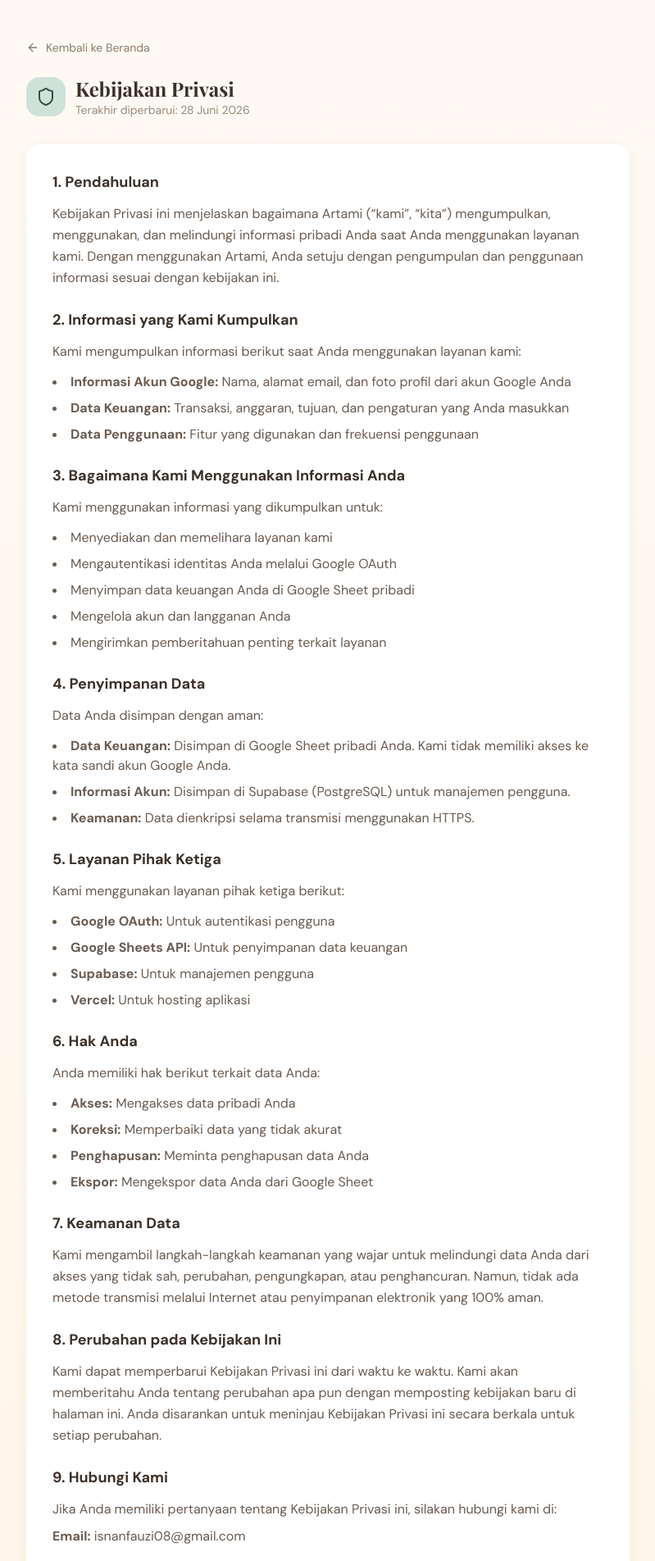
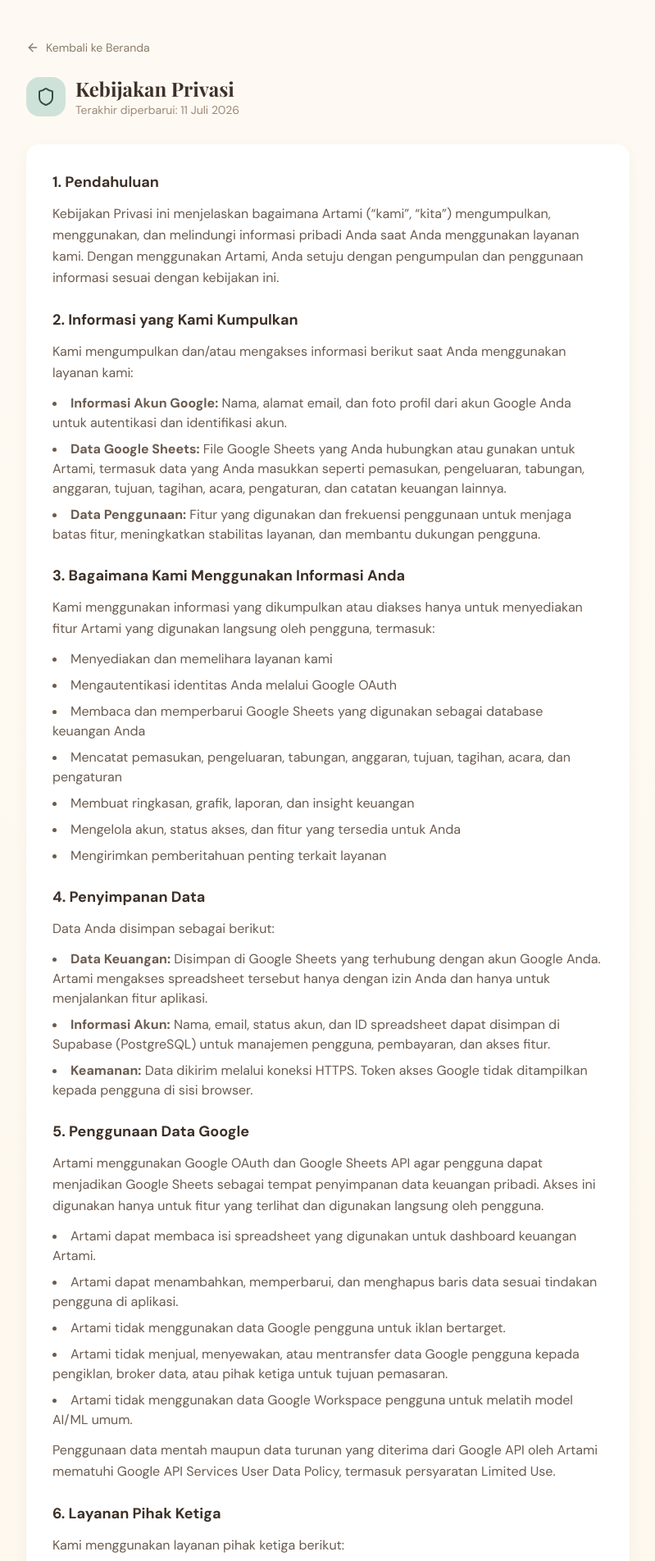
Before and after one commit to isnanfauziart/Financetestisnan, a Next.js app: page /privacy in a window 1280 px wide. Shown: the top 1904 px of the page at 82% size, without its empty margins (240-1039 px from the left). Built offline with nearby package versions, Linux system fonts and the light colour scheme; a web font is replaced by a local one.

Commit message:
docs: update privacy policy for Google OAuth

```diff
--- a/src/app/privacy/page.js
+++ b/src/app/privacy/page.js
@@ -25,7 +25,7 @@
                 Kebijakan Privasi
               </h1>
               <p className="text-sm text-earth-500">
-                Terakhir diperbarui: 28 Juni 2026
+                Terakhir diperbarui: 11 Juli 2026
               </p>
             </div>
           </div>
@@ -43,17 +43,17 @@
           <section>
             <h2 className="text-lg font-bold text-earth-900 mb-3">2. Informasi yang Kami Kumpulkan</h2>
             <p className="text-earth-700 leading-relaxed mb-3">
-              Kami mengumpulkan informasi berikut saat Anda menggunakan layanan kami:
+              Kami mengumpulkan dan/atau mengakses informasi berikut saat Anda menggunakan layanan kami:
             </p>
             <ul className="list-disc list-inside space-y-2 text-earth-700">
               <li>
-                <strong>Informasi Akun Google:</strong> Nama, alamat email, dan foto profil dari akun Google Anda
+                <strong>Informasi Akun Google:</strong> Nama, alamat email, dan foto profil dari akun Google Anda untuk autentikasi dan identifikasi akun.
               </li>
               <li>
-                <strong>Data Keuangan:</strong> Transaksi, anggaran, tujuan, dan pengaturan yang Anda masukkan
+                <strong>Data Google Sheets:</strong> File Google Sheets yang Anda hubungkan atau gunakan untuk Artami, termasuk data yang Anda masukkan seperti pemasukan, pengeluaran, tabungan, anggaran, tujuan, tagihan, acara, pengaturan, dan catatan keuangan lainnya.
               </li>
               <li>
-                <strong>Data Penggunaan:</strong> Fitur yang digunakan dan frekuensi penggunaan
+                <strong>Data Penggunaan:</strong> Fitur yang digunakan dan frekuensi penggunaan untuk menjaga batas fitur, meningkatkan stabilitas layanan, dan membantu dukungan pengguna.
               </li>
             </ul>
           </section>
@@ -61,13 +61,15 @@
           <section>
             <h2 className="text-lg font-bold text-earth-900 mb-3">3. Bagaimana Kami Menggunakan Informasi Anda</h2>
             <p className="text-earth-700 leading-relaxed mb-3">
-              Kami menggunakan informasi yang dikumpulkan untuk:
+              Kami menggunakan informasi yang dikumpulkan atau diakses hanya untuk menyediakan fitur Artami yang digunakan langsung oleh pengguna, termasuk:
             </p>
             <ul className="list-disc list-inside space-y-2 text-earth-700">
               <li>Menyediakan dan memelihara layanan kami</li>
               <li>Mengautentikasi identitas Anda melalui Google OAuth</li>
-              <li>Menyimpan data keuangan Anda di Google Sheet pribadi</li>
-              <li>Mengelola akun dan langganan Anda</li>
+              <li>Membaca dan memperbarui Google Sheets yang digunakan sebagai database keuangan Anda</li>
+              <li>Mencatat pemasukan, pengeluaran, tabungan, anggaran, tujuan, tagihan, acara, dan pengaturan</li>
+              <li>Membuat ringkasan, grafik, laporan, dan insight keuangan</li>
+              <li>Mengelola akun, status akses, dan fitur yang tersedia untuk Anda</li>
               <li>Mengirimkan pemberitahuan penting terkait layanan</li>
             </ul>
           </section>
@@ -75,23 +77,40 @@
           <section>
             <h2 className="text-lg font-bold text-earth-900 mb-3">4. Penyimpanan Data</h2>
             <p className="text-earth-700 leading-relaxed mb-3">
-              Data Anda disimpan dengan aman:
+              Data Anda disimpan sebagai berikut:
             </p>
             <ul className="list-disc list-inside space-y-2 text-earth-700">
               <li>
-                <strong>Data Keuangan:</strong> Disimpan di Google Sheet pribadi Anda. Kami tidak memiliki akses ke kata sandi akun Google Anda.
+                <strong>Data Keuangan:</strong> Disimpan di Google Sheets yang terhubung dengan akun Google Anda. Artami mengakses spreadsheet tersebut hanya dengan izin Anda dan hanya untuk menjalankan fitur aplikasi.
               </li>
               <li>
-                <strong>Informasi Akun:</strong> Disimpan di Supabase (PostgreSQL) untuk manajemen pengguna.
+                <strong>Informasi Akun:</strong> Nama, email, status akun, dan ID spreadsheet dapat disimpan di Supabase (PostgreSQL) untuk manajemen pengguna, pembayaran, dan akses fitur.
               </li>
               <li>
-                <strong>Keamanan:</strong> Data dienkripsi selama transmisi menggunakan HTTPS.
+                <strong>Keamanan:</strong> Data dikirim melalui koneksi HTTPS. Token akses Google tidak ditampilkan kepada pengguna di sisi browser.
               </li>
             </ul>
           </section>
 
           <section>
-            <h2 className="text-lg font-bold text-earth-900 mb-3">5. Layanan Pihak Ketiga</h2>
+            <h2 className="text-lg font-bold text-earth-900 mb-3">5. Penggunaan Data Google</h2>
+            <p className="text-earth-700 leading-relaxed mb-3">
+              Artami menggunakan Google OAuth dan Google Sheets API agar pengguna dapat menjadikan Google Sheets sebagai tempat penyimpanan data keuangan pribadi. Akses ini digunakan hanya untuk fitur yang terlihat dan digunakan langsung oleh pengguna.
+            </p>
+            <ul className="list-disc list-inside space-y-2 text-earth-700">
+              <li>Artami dapat membaca isi spreadsheet yang digunakan untuk dashboard keuangan Artami.</li>
+              <li>Artami dapat menambahkan, memperbarui, dan menghapus baris data sesuai tindakan pengguna di aplikasi.</li>
+              <li>Artami tidak menggunakan data Google pengguna untuk iklan bertarget.</li>
+              <li>Artami tidak menjual, menyewakan, atau mentransfer data Google pengguna kepada pengiklan, broker data, atau pihak ketiga untuk tujuan pemasaran.</li>
+              <li>Artami tidak menggunakan data Google Workspace pengguna untuk melatih model AI/ML umum.</li>
+            </ul>
+            <p className="text-earth-700 leading-relaxed mt-3">
+              Penggunaan data mentah maupun data turunan yang diterima dari Google API oleh Artami mematuhi Google API Services User Data Policy, termasuk persyaratan Limited Use.
+            </p>
+          </section>
+
+          <section>
+            <h2 className="text-lg font-bold text-earth-900 mb-3">6. Layanan Pihak Ketiga</h2>
             <p className="text-earth-700 leading-relaxed mb-3">
               Kami menggunakan layanan pihak ketiga berikut:
             </p>
@@ -104,7 +123,7 @@
           </section>
 
           <section>
-            <h2 className="text-lg font-bold text-earth-900 mb-3">6. Hak Anda</h2>
+            <h2 className="text-lg font-bold text-earth-900 mb-3">7. Hak Anda</h2>
             <p className="text-earth-700 leading-relaxed mb-3">
               Anda memiliki hak berikut terkait data Anda:
             </p>
@@ -113,25 +132,33 @@
               <li><strong>Koreksi:</strong> Memperbaiki data yang tidak akurat</li>
               <li><strong>Penghapusan:</strong> Meminta penghapusan data Anda</li>
               <li><strong>Ekspor:</strong> Mengekspor data Anda dari Google Sheet</li>
+              <li><strong>Pencabutan akses:</strong> Mencabut akses Artami melalui halaman keamanan akun Google Anda</li>
             </ul>
           </section>
 
           <section>
-            <h2 className="text-lg font-bold text-earth-900 mb-3">7. Keamanan Data</h2>
+            <h2 className="text-lg font-bold text-earth-900 mb-3">8. Retensi dan Penghapusan Data</h2>
+            <p className="text-earth-700 leading-relaxed">
+              Data keuangan yang berada di Google Sheets tetap berada di akun Google Anda dan dapat Anda hapus langsung melalui Google Drive. Jika Anda meminta penghapusan akun Artami, kami akan menghapus metadata akun yang tersimpan di sistem kami, seperti email, nama, status akun, dan ID spreadsheet. Setelah akses Google dicabut, Artami tidak lagi dapat mengakses spreadsheet Anda.
+            </p>
+          </section>
+
+          <section>
+            <h2 className="text-lg font-bold text-earth-900 mb-3">9. Keamanan Data</h2>
             <p className="text-earth-700 leading-relaxed">
               Kami mengambil langkah-langkah keamanan yang wajar untuk melindungi data Anda dari akses yang tidak sah, perubahan, pengungkapan, atau penghancuran. Namun, tidak ada metode transmisi melalui Internet atau penyimpanan elektronik yang 100% aman.
             </p>
           </section>
 
           <section>
-            <h2 className="text-lg font-bold text-earth-900 mb-3">8. Perubahan pada Kebijakan Ini</h2>
+            <h2 className="text-lg font-bold text-earth-900 mb-3">10. Perubahan pada Kebijakan Ini</h2>
             <p className="text-earth-700 leading-relaxed">
               Kami dapat memperbarui Kebijakan Privasi ini dari waktu ke waktu. Kami akan memberitahu Anda tentang perubahan apa pun dengan memposting kebijakan baru di halaman ini. Anda disarankan untuk meninjau Kebijakan Privasi ini secara berkala untuk setiap perubahan.
             </p>
           </section>
 
           <section>
-            <h2 className="text-lg font-bold text-earth-900 mb-3">9. Hubungi Kami</h2>
+            <h2 className="text-lg font-bold text-earth-900 mb-3">11. Hubungi Kami</h2>
             <p className="text-earth-700 leading-relaxed">
               Jika Anda memiliki pertanyaan tentang Kebijakan Privasi ini, silakan hubungi kami di:
             </p>
```
